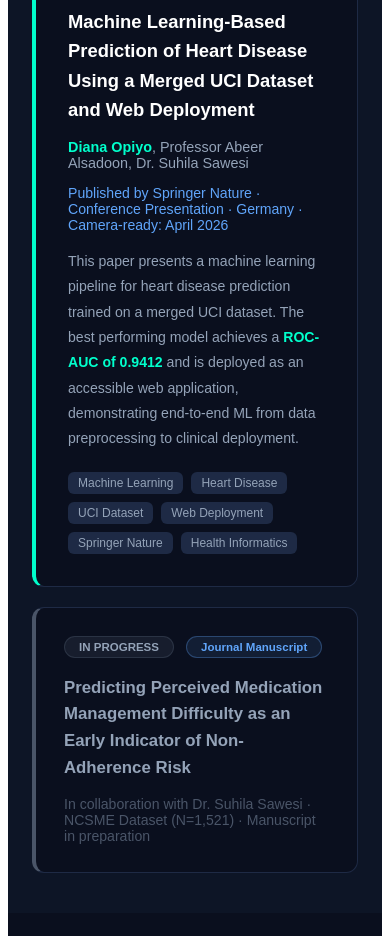
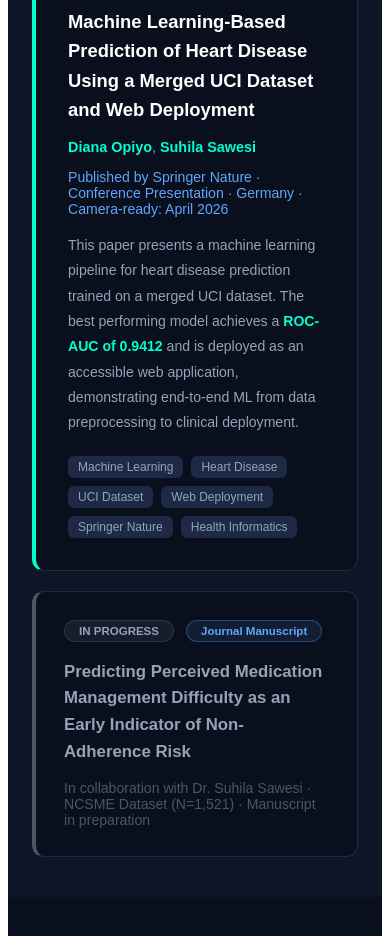
Before and after one commit to kopiyo/my-portfolio, a React (Vite) app: page / in a window 390 px wide. Shown: the part 5520-6456 px from the top of the page. Built offline with nearby package versions, Linux system fonts and the light colour scheme.

Commit message:
Add publications section, mobile responsiveness, lively What I Do cards

```diff
--- a/src/App.jsx
+++ b/src/App.jsx
@@ -667,7 +667,7 @@ function App() {
           {/* Authors */}
           <p style={{ color: '#94a3b8', fontSize: '0.9rem', marginBottom: '10px' }}>
             <span style={{ color: '#00FFCC', fontWeight: '600' }}>Diana Opiyo</span>,{' '}
-            Professor Abeer Alsadoon, Dr. Suhila Sawesi
+            <span style={{ color: '#00FFCC', fontWeight: '600' }}>Suhila Sawesi</span>
           </p>
 
           {/* Venue */}
```
